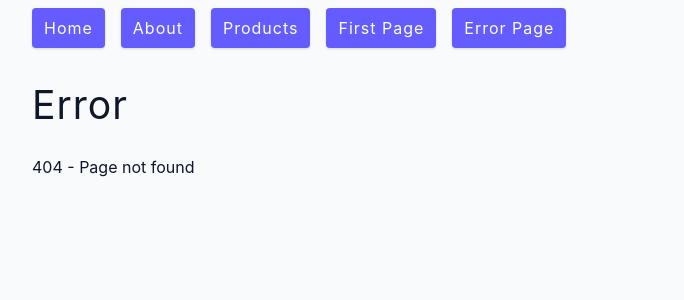
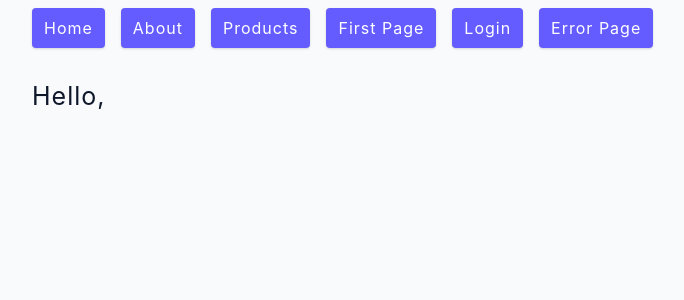
Before and after one commit to chaudhuree/react-router-6, a React (Create React App) app: page /dashboard in a window 1280 px wide. Before the commit this address had no page. Shown: the top 300 px of the page, without its empty margins (48-732 px from the left). Built offline with nearby package versions, Linux system fonts and the light colour scheme.

Commit message:
docs: useNavigate use

```diff
--- a/src/App.js
+++ b/src/App.js
@@ -1,13 +1,19 @@
+import { useState } from 'react';
 import { BrowserRouter as Router, Route, Routes } from 'react-router-dom';
 import { Navbar } from './components/Navbar';
 // import { StyledNavbar } from './components/StyledNavbar';
 import About from './pages/About';
+import Dashboard from './pages/Dashboard';
 import Error from './pages/Error';
 import Home from './pages/Home';
+import Login from './pages/Login';
 import Products from './pages/Products';
 import { SharedLayout } from './pages/SharedLayout';
 import SingleProduct from './pages/SingleProduct';
+
+
 function App() {
+  const [user,setUser]= useState({name:'',email:''});
   return <Router>
     <Navbar/>
     {/* <StyledNavbar/> */}
@@ -19,6 +25,8 @@
         <Route path='about' element={<About />} />
         <Route path='products' element={<Products />} />
         <Route path='products/:productId' element={<SingleProduct />} />
+        <Route path='login' element={<Login setUser={setUser}/>} />
+        <Route path='dashboard' element={<Dashboard  user={user}/>} />
       </Route>
       <Route path='*' element={<Error />} />
 
--- a/src/components/Navbar.js
+++ b/src/components/Navbar.js
@@ -8,6 +8,8 @@
       <Link to='/about' className='btn'>About</Link>
       <Link to='/products' className='btn'>Products</Link>
       <Link to='/first' className='btn'>First Page</Link>
+      <Link to='/login' className='btn'>login</Link>
+      {/* <Link to='/dashboard' className='btn'>First Page</Link> */}
       <Link to='/anything' className='btn'>Error Page</Link>
 
     </nav>
--- a/src/pages/Dashboard.js
+++ b/src/pages/Dashboard.js
@@ -1,7 +1,7 @@
-const Dashboard = () => {
+const Dashboard = ({user}) => {
   return (
     <section className='section'>
-      <h4>Dashboard</h4>
+      <h4>Hello, {user?.name}</h4>
     </section>
   );
 };
--- a/src/pages/Login.js
+++ b/src/pages/Login.js
@@ -1,10 +1,15 @@
 import { useState } from 'react';
-const Login = () => {
+import { useNavigate } from 'react-router-dom';
+
+const Login = ({setUser}) => {
   const [name, setName] = useState('');
   const [email, setEmail] = useState('');
-
+  const navigate=useNavigate();
   const handleSubmit = async (e) => {
     e.preventDefault();
+    setUser({name:name,email:email});
+    navigate('/dashboard');
+
   };
 
   return (
```
